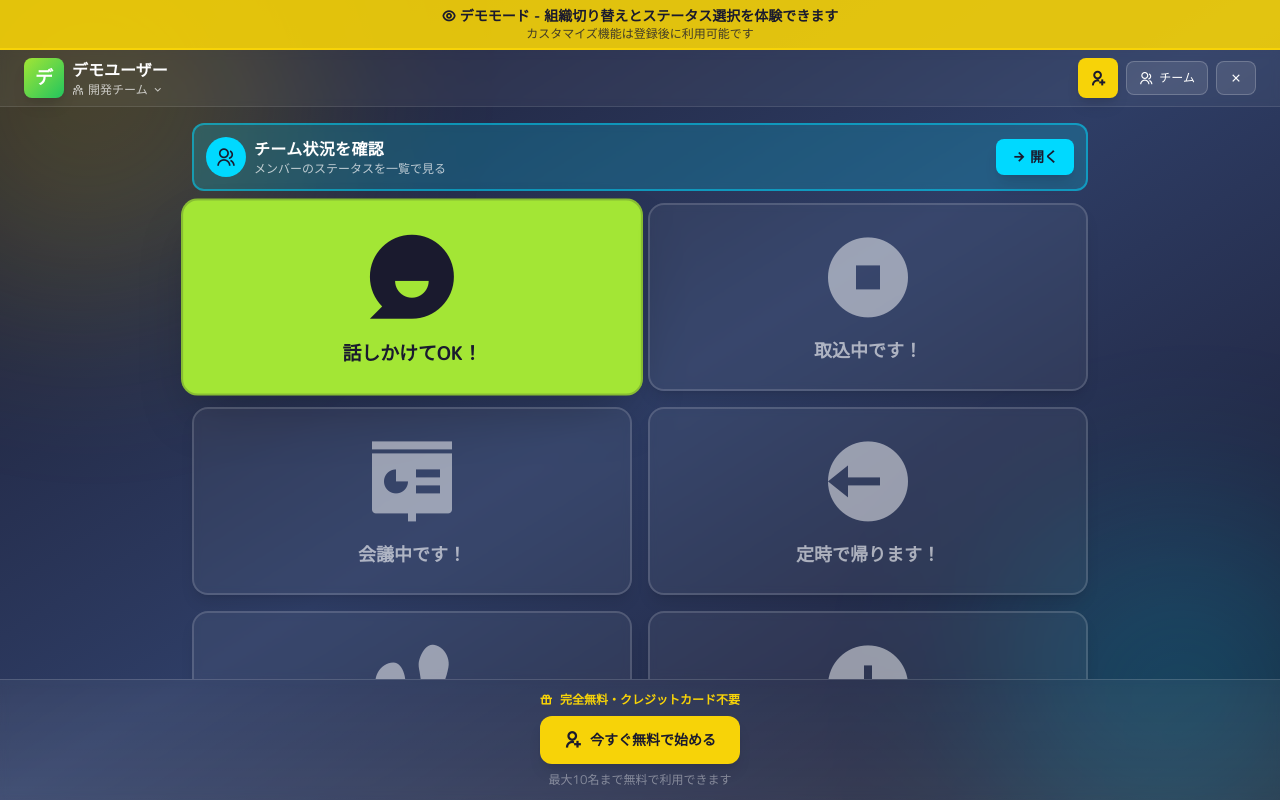
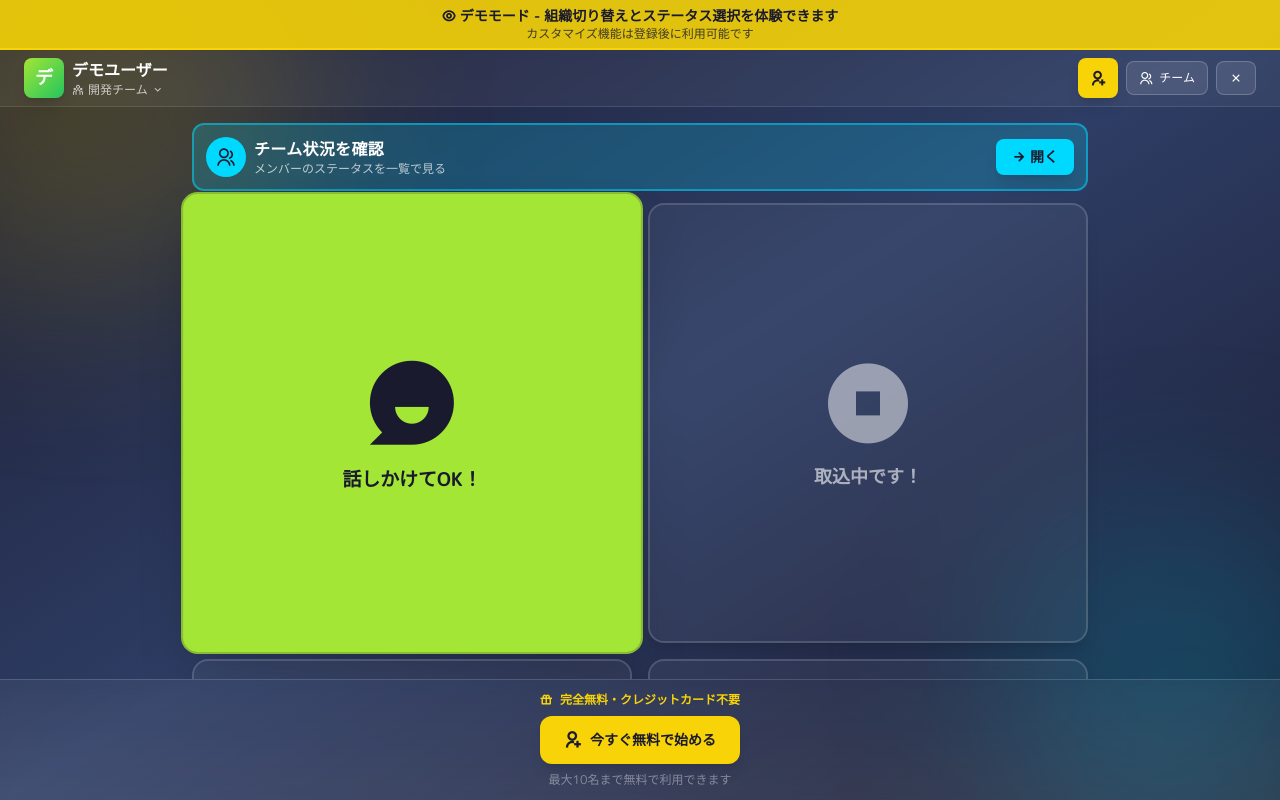
Before and after one commit to zndmonya-dot/InkShare, a Next.js app: page /demo in a window 1280 px wide. Built offline with nearby package versions, Linux system fonts and the light colour scheme.

Commit message:
fix: デモページのステータスボタンを正方形に統一

```diff
--- a/app/demo/page.tsx
+++ b/app/demo/page.tsx
@@ -148,7 +148,7 @@ export default function DemoPage() {
           {/* ステータスボタングリッド */}
           <div className="grid grid-cols-2 gap-3 sm:gap-4">
             {STATUS_OPTIONS.map((option) => (
-              <div key={option.status}>
+              <div key={option.status} className="aspect-square">
                 <StatusButton
                   label={option.label}
                   icon={option.icon}
@@ -161,7 +161,7 @@ export default function DemoPage() {
             ))}
 
             {/* カスタムステータス1 */}
-            <div className="relative">
+            <div className="relative aspect-square">
               <StatusButton
                 label={CUSTOM_STATUS_CONFIG.custom1.defaultLabel}
                 icon={CUSTOM_STATUS_CONFIG.custom1.defaultIcon}
@@ -176,7 +176,7 @@ export default function DemoPage() {
             </div>
 
             {/* カスタムステータス2 */}
-            <div className="relative">
+            <div className="relative aspect-square">
               <StatusButton
                 label={CUSTOM_STATUS_CONFIG.custom2.defaultLabel}
                 icon={CUSTOM_STATUS_CONFIG.custom2.defaultIcon}
```
